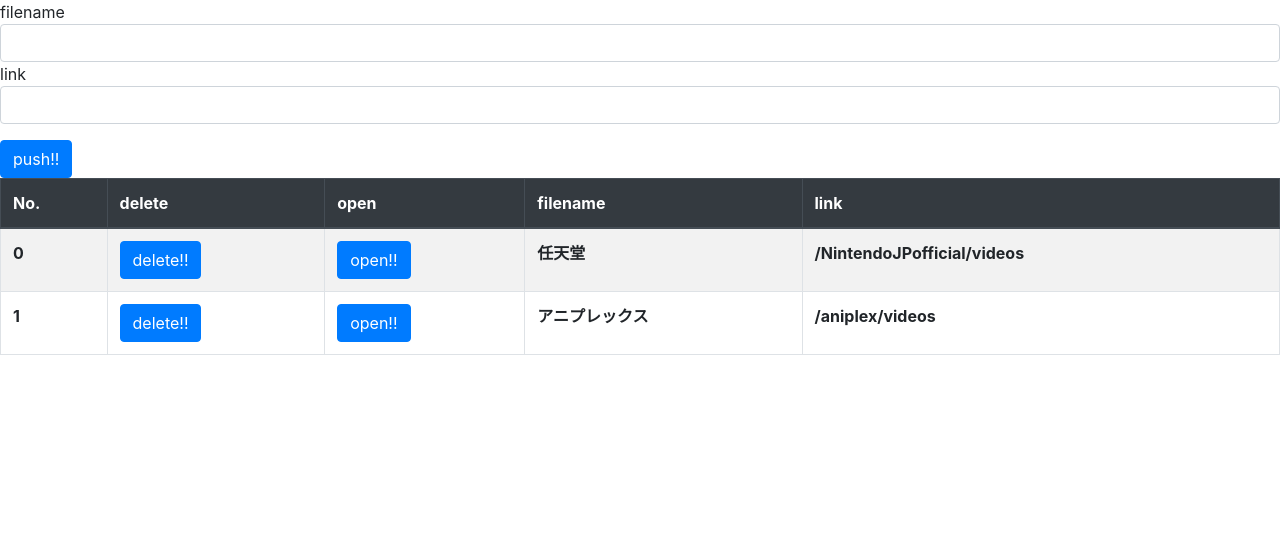
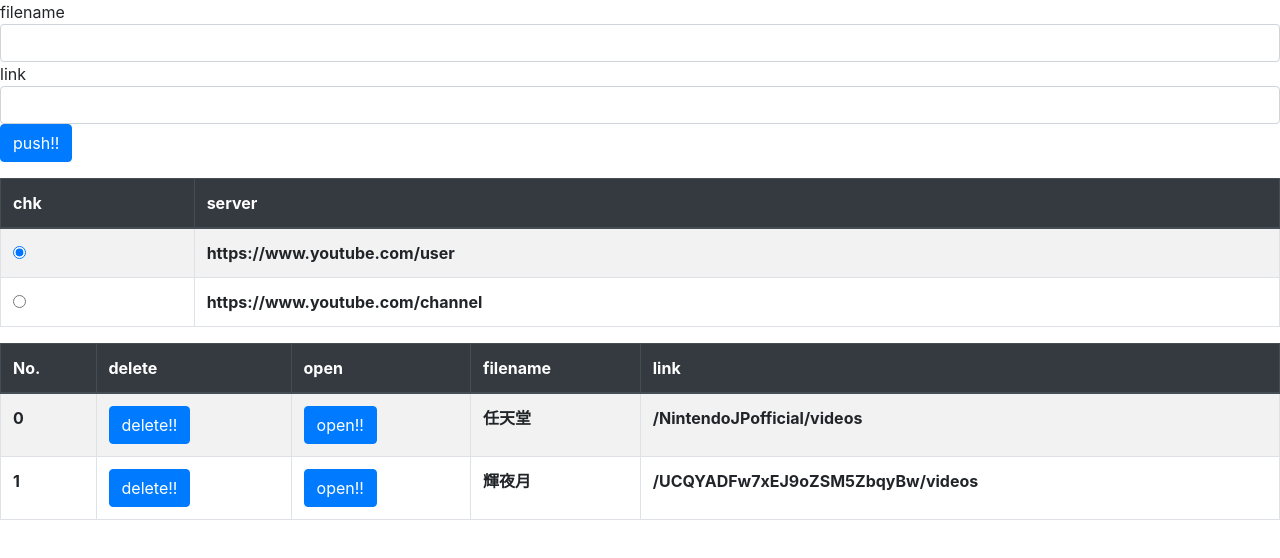
Before and after one commit to hirorich/StaticWeb, a plain HTML site: page v-modelText/index.html in a window 1280 px wide. Drawn offline with Linux system fonts and the light colour scheme.

Commit message:
接続先をチェックボックスで選択できるよう改良

```diff
--- a/v-modelText/index.html
+++ b/v-modelText/index.html
@@ -18,9 +18,25 @@
             <input v-model="info.filename" type="text" class="form-control">
             <span class="label label-default">link</span>
             <input v-model="info.link" type="text" class="form-control">
+            <button class="btn btn-primary" v-on:click="push()">push!!</button class="btn btn-primary">
         </div>
-        <button class="btn btn-primary" v-on:click="push()">push!!</button class="btn btn-primary">
     </div>
+
+    <!-- 接続先 -->
+    <table class="table table-striped table-bordered">
+        <thead class="thead-dark">
+            <tr>
+                <th>chk</th>
+                <th>server</th>
+            </tr>
+        </thead>
+        <tbody id="serverinfo" v-cloak>
+            <tr v-for="(server, index) in servers">
+                <th><input type="radio" v-model="checkserver" :value="index"></th>
+                <th>{{server}}</th>
+            </tr>
+        </tbody>
+    </table>
 
     <!-- Table -->
     <table class="table table-striped table-bordered">
--- a/v-modelText/index.js
+++ b/v-modelText/index.js
@@ -20,18 +20,28 @@ var inputinfo=new Vue({
     }
 });
 
+var serverinfo=new Vue({
+    el:'#serverinfo',
+    data:{
+        checkserver:0,
+        servers:[
+            "https://www.youtube.com/user",
+            "https://www.youtube.com/channel"
+        ]
+    }
+});
+
 var vm=new Vue({
     el:'#app',
     data:{
-        server:"https://www.youtube.com/user",
         items:[
             {
                 filename:"任天堂",
                 link:"/NintendoJPofficial/videos"
             },
             {
-                filename:"アニプレックス",
-                link:"/aniplex/videos"
+                filename:"輝夜月",
+                link:"/UCQYADFw7xEJ9oZSM5ZbqyBw/videos"
             }
         ]
     },
@@ -50,7 +60,7 @@ var vm=new Vue({
 
                 // link を別タブで開く
                 var link=linkinfo.link;
-                var url=this.server + link
+                var url=serverinfo.servers[serverinfo.checkserver] + link
                 window.open(url, '_blank')
             }
         }
```
